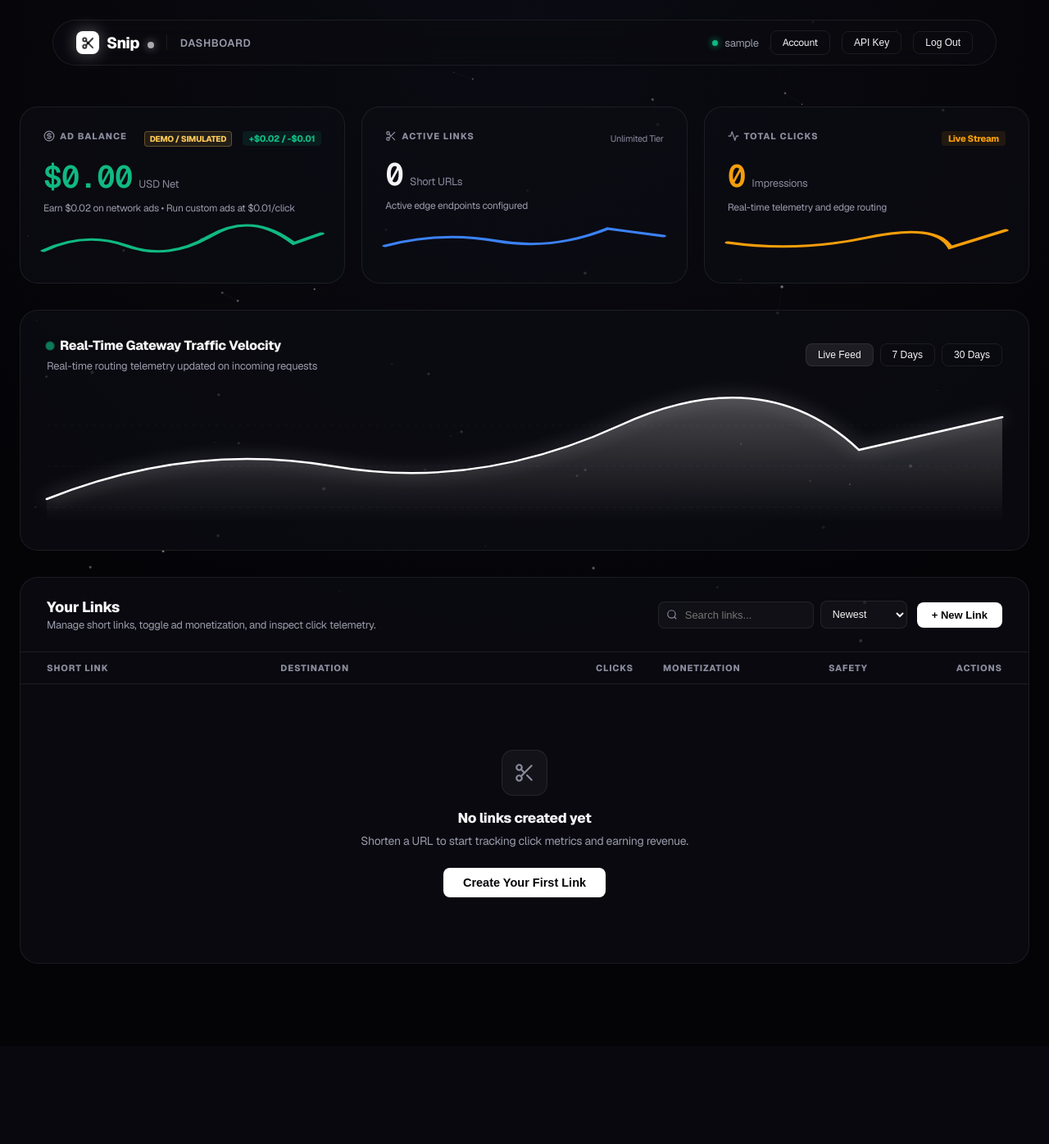
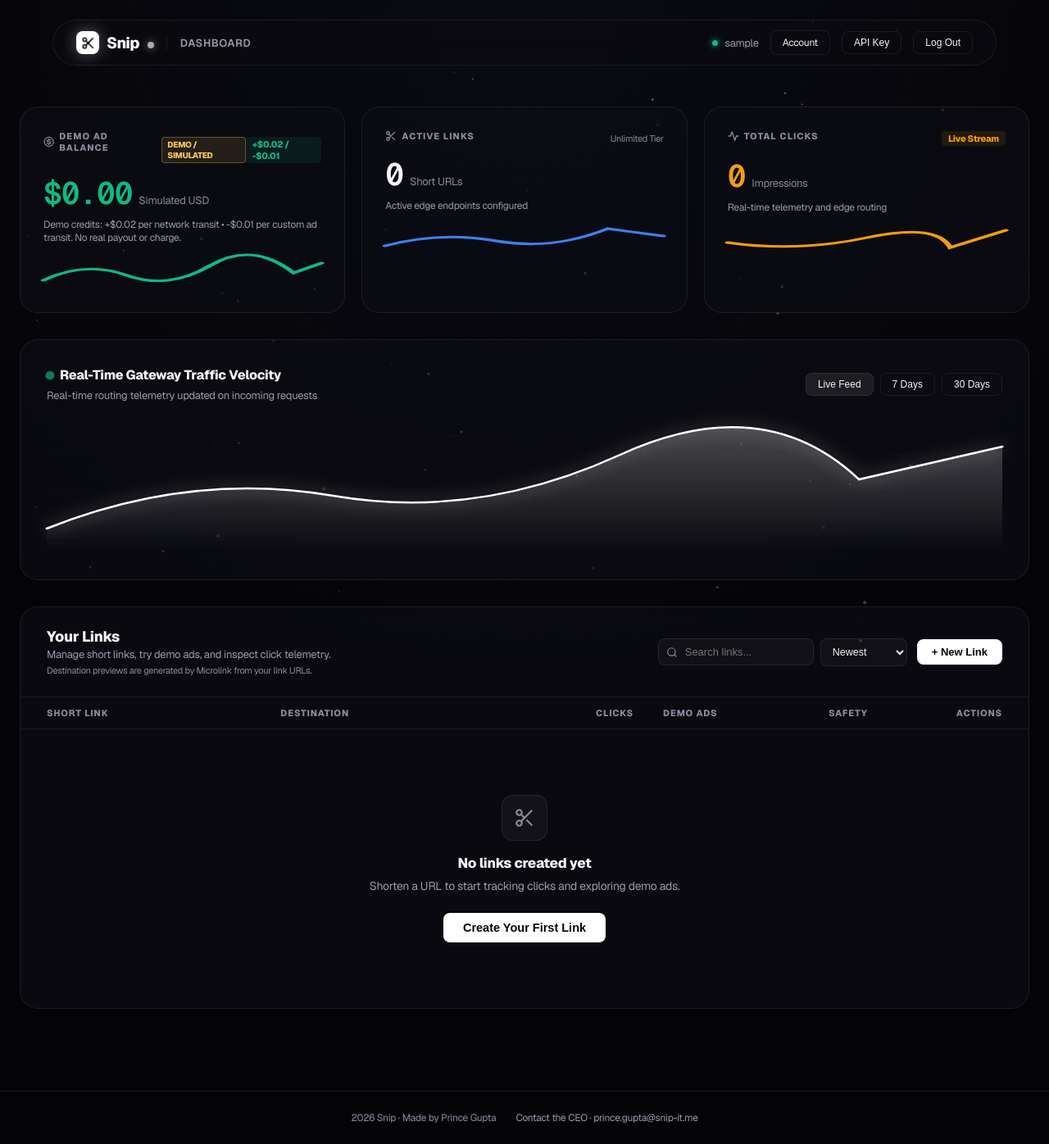
Before and after one commit to cosmic-116/URL-Shortener, a Flask app: page /dashboard in a window 1280 px wide. Shown: the whole page at 82% size. Before the commit the page ends 1176 px from the top, so only its background shows below. Run offline with Flask 3, Linux system fonts and the light colour scheme; the visitor is signed in with stand-in values (Sample User, id 1); data comes from the database, SQL or seed files in the repository; data that the repository does not hold is empty; parts of the project's set-up code (start-up, migrations or seed data) failed here and were passed over; some libraries are stand-ins or nearby versions.

Commit message:
Harden link safety and polish Snip UI

```diff
--- a/app.py
+++ b/app.py
@@ -17,7 +17,8 @@ from blueprints import register_blueprints
 from blueprints.helpers import (
     build_short_url, get_ip_hash, get_json_payload, login_required,
     require_api_key, DUMMY_PW_HASH, BOT_UA_PATTERNS, get_ad_serializer,
-    get_pending_serializer, _clean_ad_config, _shorten_logic, _delete_screenshot_file
+    get_pending_serializer, _clean_ad_config, _shorten_logic,
+    _delete_screenshot_file, get_guest_quota_status
 )
 
 # Configure structured logging
@@ -109,7 +110,8 @@ def generate_csrf_token():
 def inject_template_globals():
     return dict(
         csrf_token=generate_csrf_token,
-        csp_nonce=getattr(g, 'csp_nonce', '')
+        csp_nonce=getattr(g, 'csp_nonce', ''),
+        public_short_url=build_short_url
     )
 
 @app.before_request
@@ -277,7 +279,13 @@ def favicon():
 
 @app.route('/')
 def index():
-    return render_template('index.html')
+    guest_quota = None
+    if 'user_id' not in session:
+        try:
+            guest_quota = get_guest_quota_status(db.get_db(), request.remote_addr or 'unknown')
+        except Exception as exc:
+            logger.warning("Could not read guest quota for homepage: %s", exc)
+    return render_template('index.html', guest_quota=guest_quota)
 
 
 # ── Register Blueprints ─────────────────────────────────────
--- a/blueprints/qr.py
+++ b/blueprints/qr.py
@@ -1,7 +1,7 @@
 import io
 import re
 import threading
-from flask import Blueprint, request, abort, render_template, current_app, Response
+from flask import Blueprint, request, abort, render_template, current_app, Response, session
 
 import qrcode
 from qrcode.image.styledpil import StyledPilImage
@@ -73,9 +73,11 @@ def _serve_qr_helper(code, style='basic', as_download=False):
         return render_template('429.html'), 429
 
     conn = db.get_db()
-    link = conn.execute('SELECT code FROM links WHERE code = ? COLLATE NOCASE', (code,)).fetchone()
+    link = conn.execute('SELECT code, owner_id FROM links WHERE code = ? COLLATE NOCASE', (code,)).fetchone()
     if not link:
         abort(404)
+    if style == 'styled' and link['owner_id'] != session.get('user_id'):
+        abort(403)
 
     short_url = build_short_url(code)
     qr_data = _get_cached_qr(short_url, style=style)
--- a/db.py
+++ b/db.py
@@ -274,12 +274,6 @@ def upgrade_db(db_conn):
         # Drop redundant idx_links_code if present
         db_conn.execute("DROP INDEX IF EXISTS idx_links_code;")
 
-        # Resolve any legacy links with 'unchecked' safety_status to 'clean'
-        try:
-            db_conn.execute("UPDATE links SET safety_status = 'clean' WHERE safety_status = 'unchecked';")
-        except Exception:
-            pass
-
         db_conn.commit()
     except Exception as e:
         logger.error("Critical database migration error: %s", e)
--- a/mailer.py
+++ b/mailer.py
@@ -307,7 +307,7 @@ def _render_email_template(template_name, context, fallback_html):
         logger.debug("Template render fallback: %s", e)
     return fallback_html
 
-def send_registration_otp(to, code, expires_minutes=10, sync=False):
+def send_registration_otp(to, code, expires_minutes=10, sync=True):
     """Sends 6-digit registration verification code."""
     subject = "Verify Your Snip Account"
     text = (
@@ -320,7 +320,7 @@ def send_registration_otp(to, code, expires_minutes=10, sync=False):
     html = _render_email_template("registration_otp.html", {"code": code, "expires_minutes": expires_minutes}, fallback_html)
     return send_mail(to, subject, text, html_body=html, sync=sync)
 
-def send_password_reset_otp(to, code, expires_minutes=10, sync=False):
+def send_password_reset_otp(to, code, expires_minutes=10, sync=True):
     """Sends 6-digit password reset verification code."""
     subject = "Reset Your Snip Password"
     text = (
@@ -333,7 +333,7 @@ def send_password_reset_otp(to, code, expires_minutes=10, sync=False):
     html = _render_email_template("password_reset_otp.html", {"code": code, "expires_minutes": expires_minutes}, fallback_html)
     return send_mail(to, subject, text, html_body=html, sync=sync)
 
-def send_change_email_otp(to, code, expires_minutes=10, sync=False):
+def send_change_email_otp(to, code, expires_minutes=10, sync=True):
     """Sends 6-digit code to verify new email address."""
     subject = "Verify New Snip Email Address"
     text = (
--- a/static/style.css
+++ b/static/style.css
@@ -1158,6 +1158,53 @@ body {
 }
 
 /* --- Footer --- */
+.guest-quota-status {
+    max-width: 820px;
+    margin: 12px auto 0;
+    color: var(--text-muted);
+    font-size: 12px;
+    line-height: 1.5;
+    text-align: center;
+}
+
+.guest-quota-status #guestQuotaCount {
+    color: var(--text-primary);
+    font-weight: 700;
+}
+
+.guest-quota-status #guestQuotaNext {
+    display: inline-block;
+    margin-left: 6px;
+}
+
+.guest-quota-status #guestQuotaNext[hidden] {
+    display: none;
+}
+
+.site-contact-footer {
+    display: flex;
+    justify-content: center;
+    align-items: center;
+    flex-wrap: wrap;
+    gap: 8px 24px;
+    padding: 24px;
+    border-top: 1px solid var(--border);
+    color: var(--text-muted);
+    font-size: 12px;
+    text-align: center;
+}
+
+.site-contact-footer a {
+    color: var(--text-secondary);
+    text-decoration: none;
+}
+
+.site-contact-footer a:hover,
+.site-contact-footer a:focus-visible {
+    color: var(--text-primary);
+    text-decoration: underline;
+}
+
 .footer-cta {
     padding: 120px 32px 80px;
     text-align: center;
@@ -1387,6 +1434,18 @@ select.form-input option:disabled {
     text-underline-offset: 3px;
 }
 
+.destination-preview-trigger:focus-visible {
+    color: var(--text-primary) !important;
+    text-decoration: underline !important;
+}
+
+.dashboard-preview-note {
+    margin-top: 4px;
+    color: var(--text-muted);
+    font-size: 11px;
+    line-height: 1.4;
+}
+
 /* --- Interactive Action Buttons in Dashboard --- */
 .btn-action-icon {
     width: 32px;
@@ -1499,6 +1558,11 @@ select.form-input option:disabled {
     background: rgba(168, 85, 247, 0.14);
     color: #c084fc;
     border: 1px solid rgba(168, 85, 247, 0.28);
+}
+
+.open-ad-config-btn:focus-visible {
+    outline: 2px solid var(--accent-emerald);
+    outline-offset: 3px;
 }
 
 .ad-mode-option {
@@ -2575,13 +2639,15 @@ html, body {
         gap: 14px 16px;
         padding: 18px 16px;
     }
-    .table-row-grid > div {
+    .table-row-grid > div,
+    .table-row-grid > a {
         position: relative;
         min-width: 0;
         align-self: start;
         padding-top: 19px;
     }
-    .table-row-grid > div > .mobile-cell-label {
+    .table-row-grid > div > .mobile-cell-label,
+    .table-row-grid > a > .mobile-cell-label {
         display: block;
         position: absolute;
         top: 0;
--- a/templates/base.html
+++ b/templates/base.html
@@ -6,7 +6,7 @@
     <meta name="theme-color" content="#040407">
     <meta name="apple-mobile-web-app-capable" content="yes">
     <meta name="apple-mobile-web-app-status-bar-style" content="black-translucent">
-    <meta name="description" content="Snip — Fast, secure URL shortener with real-time click analytics, QR studio, and link monetization.">
+    <meta name="description" content="Snip — Fast, secure URL shortener with click analytics, QR Studio, and a demo ad transit experience.">
     <meta name="csrf-token" content="{{ csrf_token() }}">
     <title>{% block title %}Snip{% endblock %}</title>
     <link rel="icon" type="image/svg+xml" href="{{ url_for('static', filename='favicon.svg') }}">
@@ -54,6 +54,13 @@
     <main id="main-app">
         {% block content %}{% endblock %}
     </main>
+
+    {% block site_footer %}
+    <footer class="site-contact-footer">
+        <span>2026 Snip · Made by Prince Gupta</span>
+        <a href="mailto:prince.gupta@snip-it.me">Contact the CEO · prince.gupta@snip-it.me</a>
+    </footer>
+    {% endblock %}
 
     <!-- Core CDN Libraries: GSAP with Subresource Integrity -->
     <script nonce="{{ csp_nonce }}" src="https://cdnjs.cloudflare.com/ajax/libs/gsap/3.12.5/gsap.min.js" integrity="sha384-g4NTh/Iv5PPU4xPyhEWqPcwtNXOvdaDI8LLnyYfyNZOjKJeYQyjzQ9X5275eBjpt" crossorigin="anonymous"></script>
--- a/templates/dashboard.html
+++ b/templates/dashboard.html
@@ -122,7 +122,7 @@
             <div style="display: flex; justify-content: space-between; align-items: baseline; margin-bottom: 12px;">
                 <span class="bento-tag" style="margin: 0; display: inline-flex; align-items: center; gap: 6px;">
                     <svg width="14" height="14" viewBox="0 0 24 24" fill="none" stroke="currentColor" stroke-width="2.2" stroke-linecap="round" stroke-linejoin="round"><circle cx="12" cy="12" r="10"/><path d="M16 8h-6a2 2 0 1 0 0 4h4a2 2 0 1 1 0 4H8M12 6v2M12 16v2"/></svg>
-                    Ad Balance
+                    Demo Ad Balance
                 </span>
                 <span title="Monetization is currently in simulation mode. No real currency is charged or disbursed." style="cursor: help; margin-left: 8px; font-size: 10px; font-weight: 700; color: #feca57; background: rgba(254,202,87,0.1); border: 1px solid rgba(254,202,87,0.3); padding: 2px 6px; border-radius: 4px; text-transform: uppercase;">Demo / Simulated</span>
                 <span style="font-size: 11px; color: var(--accent-emerald); font-weight: 700; background: rgba(16, 185, 129, 0.1); padding: 2px 8px; border-radius: 4px;">+$0.02 / -$0.01</span>
@@ -131,10 +131,10 @@
                 <span id="statEarnings" style="font-size: 38px; font-weight: 800; font-family: var(--font-mono); color: {% if earnings >= 0 %}var(--accent-emerald){% else %}#ef4444{% endif %}; letter-spacing: -0.03em;">
                     ${{ "%.2f"|format(earnings) }}
                 </span>
-                <span style="font-size: 13px; color: var(--text-muted);">USD Net</span>
+                <span style="font-size: 13px; color: var(--text-muted);">Simulated USD</span>
             </div>
             <p style="font-size: 12px; color: var(--text-secondary);">
-                Earn $0.02 on network ads • Run custom ads at $0.01/click
+                Demo credits: +$0.02 per network transit • -$0.01 per custom ad transit. No real payout or charge.
             </p>
 
             <!-- Live Waveform -->
@@ -235,7 +235,8 @@
         <div class="dashboard-toolbar" style="display: flex; align-items: center; justify-content: space-between; padding: 24px 32px; border-bottom: 1px solid var(--border); flex-wrap: wrap; gap: 16px;">
             <div>
                 <h2 style="font-size: 18px; font-weight: 800; letter-spacing: -0.02em; color: var(--text-primary); margin-bottom: 2px;">Your Links</h2>
-                <p style="font-size: 13px; color: var(--text-secondary);">Manage short links, toggle ad monetization, and inspect click telemetry.</p>
+                <p style="font-size: 13px; color: var(--text-secondary);">Manage short links, try demo ads, and inspect click telemetry.</p>
+                <p class="dashboard-preview-note">Destination previews are generated by Microlink from your link URLs.</p>
             </div>
 
             <div style="display: flex; align-items: center; gap: 12px; flex-wrap: wrap;">
@@ -266,11 +267,11 @@
                 <input type="url" name="url" aria-label="Destination URL" placeholder="Paste destination URL (e.g. https://github.com/my-project)..." required class="form-input" style="flex: 2; min-width: 260px;">
                 <label style="display: flex; align-items: center; gap: 8px; font-size: 13px; color: var(--text-secondary); cursor: pointer;">
                     <input type="checkbox" name="ads_enabled" value="true" checked style="cursor: pointer;">
-                    <span>Monetize with Ads</span>
+                    <span>Try Demo Ads</span>
                 </label>
                 <select name="ad_type" aria-label="Ad type" class="form-input" style="width: auto; font-size: 12.5px; padding: 8px 12px; cursor: pointer;">
-                    <option value="network">Network Ads (Earn $0.02/click)</option>
-                    <option value="custom">Custom Ad (-$0.01/click)</option>
+                    <option value="network">Network Ads (Demo +$0.02/click)</option>
+                    <option value="custom">Custom Ad (Demo -$0.01/click)</option>
                 </select>
                 <button type="submit" class="btn-primary" style="width: auto; padding: 12px 24px;">Create Short URL</button>
 
@@ -301,7 +302,7 @@
                 <span>Short Link</span>
                 <span>Destination</span>
                 <span>Clicks</span>
-                <span>Monetization</span>
+                <span>Demo Ads</span>
                 <span>Safety</span>
                 <span style="text-align: right;">Actions</span>
             </div>
@@ -314,7 +315,7 @@
                             <svg width="26" height="26" viewBox="0 0 24 24" fill="none" stroke="currentColor" stroke-width="2" stroke-linecap="round" stroke-linejoin="round"><circle cx="6" cy="6" r="3"/><path d="M8.12 8.12 12 12"/><path d="M20 4 8.12 15.88"/><circle cx="6" cy="18" r="3"/><path d="M14.8 14.8 20 20"/></svg>
                         </div>
                         <p style="font-size: 17px; font-weight: 700; color: var(--text-primary); margin-bottom: 8px;">No links created yet</p>
-                        <p style="font-size: 14px; color: var(--text-secondary); margin-bottom: 24px;">Shorten a URL to start tracking click metrics and earning revenue.</p>
+                        <p style="font-size: 14px; color: var(--text-secondary); margin-bottom: 24px;">Shorten a URL to start tracking clicks and exploring demo ads.</p>
                         <button id="toggleCreateDrawerBtnEmpty" class="btn-primary" style="width: auto; padding: 10px 24px; border-radius: var(--radius-sm);">Create Your First Link</button>
                     </div>
                 {% else %}
@@ -334,7 +335,7 @@
                     <div data-label="Short link" style="display: flex; flex-direction: column; gap: 4px; min-width: 0;">
                         <div style="display: flex; align-items: center; gap: 8px; min-width: 0;">
                             <span class="mobile-cell-label">Short link</span>
-                            <button class="btn-action-icon copy-link-btn" data-url="{{ request.host_url }}{{ link.code }}" title="Copy Short Link" aria-label="Copy short link /{{ link.code }}">
+                            <button class="btn-action-icon copy-link-btn" data-url="{{ public_short_url(link.code) }}" title="Copy Short Link" aria-label="Copy short link /{{ link.code }}">
                                 <svg width="13" height="13" viewBox="0 0 24 24" fill="none" stroke="currentColor" stroke-width="2"><rect width="14" height="14" x="8" y="8" rx="2" ry="2"/><path d="M4 16c-1.1 0-2-.9-2-2V4c0-1.1.9-2 2-2h10c1.1 0 2 .9 2 2"/></svg>
                             </button>
                             <a href="/{{ link.code }}" target="_blank" rel="noopener noreferrer" style="font-size: 14px; font-weight: 700; font-family: var(--font-mono); color: #ffffff; text-decoration: none; overflow: hidden; text-overflow: ellipsis; white-space: nowrap;" title="Open short link">
@@ -350,10 +351,10 @@
                     </div>
 
                     <!-- Destination (Hover trigger for website snapshot preview) -->
-                    <div class="destination-preview-trigger" data-label="Destination" style="font-size: 13px; color: var(--text-secondary); overflow: hidden; text-overflow: ellipsis; white-space: nowrap; cursor: pointer;" title="Hover to preview: {{ link.original_url }}">
+                    <a href="{{ url_for('preview_image', code=link.code) }}" target="_blank" rel="noopener noreferrer" class="destination-preview-trigger" data-label="Destination" style="font-size: 13px; color: var(--text-secondary); overflow: hidden; text-overflow: ellipsis; white-space: nowrap; display: block; text-decoration: none;" title="Open destination preview: {{ link.original_url }}">
                         <span class="mobile-cell-label">Destination</span>
                         {{ link.original_url }}
-                    </div>
+                    </a>
 
                     <!-- Clicks -->
                     <div id="linkClicks-{{ link.code }}" data-label="Clicks" style="font-size: 14px; font-weight: 700; font-family: var(--font-mono); color: var(--text-primary);">
@@ -363,21 +364,21 @@
 
                     <!-- Monetization / Ads Allowed Switch -->
                     <div data-label="Monetization" style="display: flex; align-items: center; gap: 8px;">
-                        <span class="mobile-cell-label">Monetization</span>
-                        <label class="switch-toggle" title="Toggle Ads Monetization">
-                            <input type="checkbox" class="toggle-ads-input" data-code="{{ link.code }}" aria-label="Enable ad monetization for /{{ link.code }}" {% if link.ads_enabled %}checked{% endif %}>
+                        <span class="mobile-cell-label">Demo Ads</span>
+                        <label class="switch-toggle" title="Toggle demo ads">
+                            <input type="checkbox" class="toggle-ads-input" data-code="{{ link.code }}" aria-label="Enable demo ads for /{{ link.code }}" {% if link.ads_enabled %}checked{% endif %}>
                             <span class="switch-slider"></span>
                         </label>
-                        <span id="adPill-{{ link.code }}"
+                        <button type="button" id="adPill-{{ link.code }}"
                               class="pill open-ad-config-btn {% if link.ads_enabled %}{% if link.ad_type == 'custom' %}pill-ad-custom{% else %}pill-ads-on{% endif %}{% else %}pill-ads-off{% endif %}"
-                              style="cursor: pointer; font-size: 11px; padding: 3px 8px;"
-                              title="Click to configure ad settings">
+                              style="cursor: pointer; font-size: 11px; padding: 3px 8px; font-family: inherit;"
+                              title="Configure demo ads" aria-label="Configure demo ads for /{{ link.code }}">
                             {% if link.ads_enabled %}
-                                {% if link.ad_type == 'custom' %}Custom (-$0.01){% else %}Network (+$0.02){% endif %}
+                                {% if link.ad_type == 'custom' %}Custom demo (-$0.01){% else %}Network demo (+$0.02){% endif %}
                             {% else %}
                                 Off
                             {% endif %}
-                        </span>
+                        </button>
                     </div>
 
                     <!-- Safety Status -->
@@ -411,7 +412,7 @@
                     <!-- Actions: Configure Ad, QR Studio & Sleek Trash Delete -->
                     <div data-label="Actions" style="display: flex; align-items: center; justify-content: flex-end; gap: 6px;">
                         <span class="mobile-cell-label">Actions</span>
-                        <button class="btn-action-icon open-ad-config-btn" title="Configure Ad Campaign (Network or Custom)" aria-label="Configure ads for /{{ link.code }}">
+                        <button type="button" class="btn-action-icon open-ad-config-btn" title="Configure demo ads" aria-label="Configure demo ads for /{{ link.code }}">
                             <svg width="13" height="13" viewBox="0 0 24 24" fill="none" stroke="currentColor" stroke-width="2"><circle cx="12" cy="12" r="10"/><path d="M16 8h-6a2 2 0 1 0 0 4h4a2 2 0 1 1 0 4H8M12 6v2M12 16v2"/></svg>
                         </button>
                         <a href="{{ url_for('dashboard_qr', code=link.code) }}" class="btn-action-icon" title="View QR Studio" aria-label="Open QR Studio for /{{ link.code }}">
@@ -479,9 +480,9 @@
                     <input type="radio" name="ad_type" value="network" checked class="ad-type-radio" style="display: none;">
                     <div style="display: flex; align-items: center; justify-content: space-between; margin-bottom: 4px;">
                         <span style="font-size: 13px; font-weight: 700; color: #fff;">Network Ads</span>
-                        <span style="font-size: 10.5px; font-weight: 700; color: var(--accent-emerald); background: rgba(16, 185, 129, 0.12); padding: 2px 6px; border-radius: 4px;">Earn +$0.02</span>
+                        <span style="font-size: 10.5px; font-weight: 700; color: var(--accent-emerald); background: rgba(16, 185, 129, 0.12); padding: 2px 6px; border-radius: 4px;">Demo +$0.02</span>
                     </div>
-                    <p style="font-size: 11px; color: var(--text-secondary); line-height: 1.4; margin: 0;">Monetize with Google Network ads. You get paid for every transit.</p>
+                    <p style="font-size: 11px; color: var(--text-secondary); line-height: 1.4; margin: 0;">Preview a network ad transit and simulated credit. No real ad network or payout is connected.</p>
                 </label>
 
                 <!-- Mode 2: Custom Promotion -->
@@ -489,7 +490,7 @@
                     <input type="radio" name="ad_type" value="custom" class="ad-type-radio" style="display: none;">
                     <div style="display: flex; align-items: center; justify-content: space-between; margin-bottom: 4px;">
                         <span style="font-size: 13px; font-weight: 700; color: #fff;">My Custom Ad</span>
-                        <span style="font-size: 10.5px; font-weight: 700; color: #c084fc; background: rgba(168, 85, 247, 0.12); padding: 2px 6px; border-radius: 4px;">Cost -$0.01</span>
+                        <span style="font-size: 10.5px; font-weight: 700; color: #c084fc; background: rgba(168, 85, 247, 0.12); padding: 2px 6px; border-radius: 4px;">Demo -$0.01</span>
                     </div>
                     <p style="font-size: 11px; color: var(--text-secondary); line-height: 1.4; margin: 0;">Showcase your own webpage, video, or link on transit.</p>
                 </label>
@@ -706,14 +707,14 @@ async function toggleAds(code, checkbox) {
         if (res.ok) {
             if (data.ads_enabled) {
                 if (adType === 'custom') {
-                    pill.className = 'pill pill-ad-custom';
-                    pill.innerText = 'Custom (-$0.01)';
+                    pill.className = 'pill pill-ad-custom open-ad-config-btn';
+                    pill.innerText = 'Custom demo (-$0.01)';
                 } else {
-                    pill.className = 'pill pill-ads-on';
-                    pill.innerText = 'Network (+$0.02)';
+                    pill.className = 'pill pill-ads-on open-ad-config-btn';
+                    pill.innerText = 'Network demo (+$0.02)';
                 }
             } else {
-                pill.className = 'pill pill-ads-off';
+                pill.className = 'pill pill-ads-off open-ad-config-btn';
                 pill.innerText = 'Off';
             }
             Snip.toast('Ads status updated successfully.', 'success');
@@ -913,11 +914,11 @@ if (adConfigForm) {
 
                     if (pill) {
                         if (data.ad_type === 'custom') {
-                            pill.className = 'pill pill-ad-custom';
-                            pill.innerText = 'Custom (-$0.01)';
+                            pill.className = 'pill pill-ad-custom open-ad-config-btn';
+                            pill.innerText = 'Custom demo (-$0.01)';
                         } else {
-                            pill.className = 'pill pill-ads-on';
-                            pill.innerText = 'Network (+$0.02)';
+                            pill.className = 'pill pill-ads-on open-ad-config-btn';
+                            pill.innerText = 'Network demo (+$0.02)';
                         }
                     }
                 }
--- a/templates/register.html
+++ b/templates/register.html
@@ -36,12 +36,12 @@
             <input type="hidden" name="csrf_token" value="{{ csrf_token() }}">
             <div class="form-group">
                 <label class="form-label" for="regUsername">Username</label>
-                <input type="text" id="regUsername" name="username" class="form-input" placeholder="Choose a username" required autofocus autocomplete="username">
+                <input type="text" id="regUsername" name="username" class="form-input" placeholder="Choose a username" value="{{ username|default('') }}" required autofocus autocomplete="username">
             </div>
 
             <div class="form-group">
                 <label class="form-label" for="regEmail">Email Address</label>
-                <input type="email" id="regEmail" name="email" class="form-input" placeholder="you@domain.com" required autocomplete="email">
+                <input type="email" id="regEmail" name="email" class="form-input" placeholder="you@domain.com" value="{{ email|default('') }}" required autocomplete="email">
             </div>
 
             <div class="form-group">
```
Also changed, not shown: blueprints/auth.py (+10 -7 lines), blueprints/helpers.py (+23 -4 lines), core.py (+49 -64 lines), otp.py (+18 -11 lines), templates/account.html (+4 -4 lines), templates/ad_interstitial.html (+8 -8 lines), templates/index.html (+39 -8 lines), templates/qr.html (+30 -4 lines), tests/test_snip.py (+9 -3 lines), README.md.
